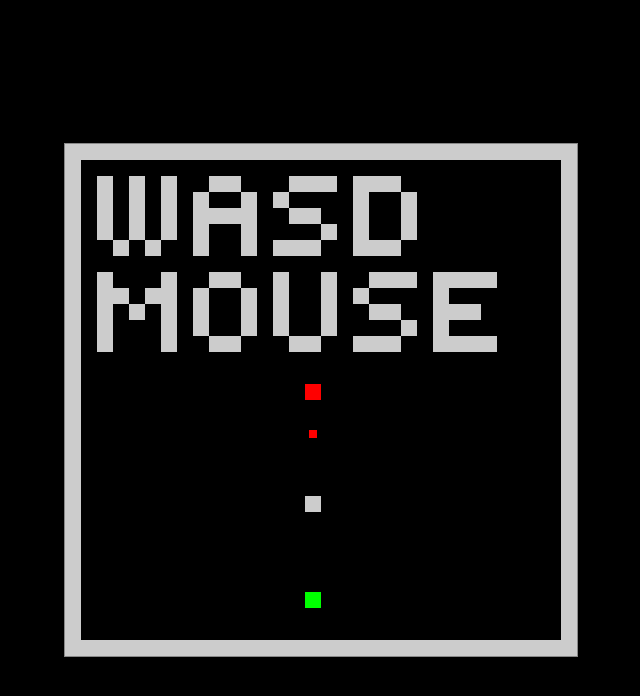
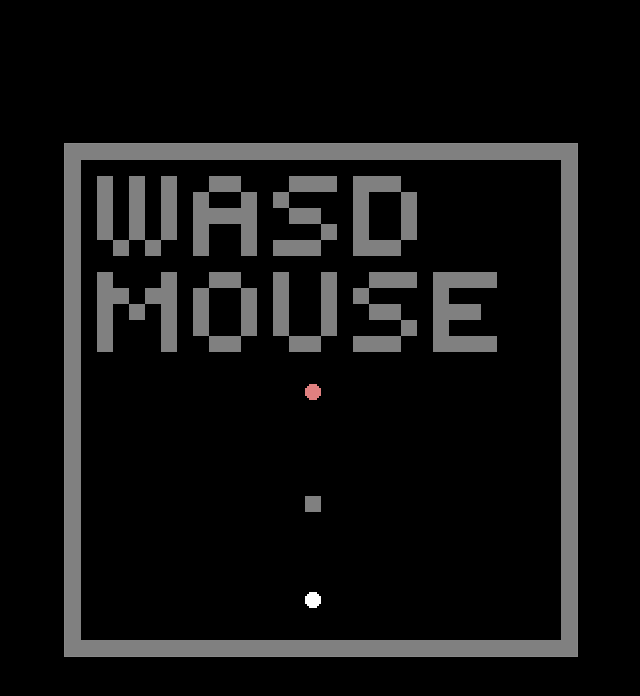
Before and after one commit to htsnul/wasdmouse, a plain HTML site: page index.html in a window 1280 px wide. Shown: the whole page, without its empty margins (319-959 px from the left). Drawn offline with Linux system fonts and the light colour scheme.

Commit message:
draw own

```diff
--- a/index.html
+++ b/index.html
@@ -1,5 +1,6 @@
 <!DOCTYPE html>
 <meta charset="utf-8">
+<title>wasdmouse</title>
 <style>
   html {
     background-color: #000;
--- a/main.js
+++ b/main.js
@@ -39,38 +39,110 @@ const stageDatas = [
     table: [
       "################################",
       "#                              #",
-      "# a                         a  #",
       "#                              #",
-      "#   #######################    #",
-      "#   #                     #    #",
-      "#   # a                a  #    #",
-      "#   #                     #    #",
-      "#   #   ##############    #    #",
-      "#   #   #            #    #    #",
-      "#   #   #  a      a  #    #    #",
-      "#   #   #            #    #    #",
-      "#   #   #            #    #    #",
-      "#   #   #            #    #    #",
-      "#   #   #            #    #    #",
-      "#   #   #            #    #    #",
-      "#   #   #  a      a  #    #    #",
-      "#   #   #            #    #    #",
-      "#   #   #            #    #    #",
-      "#   #   #            #    #    #",
-      "#   #   #            #    #    #",
-      "#   #   #            #    #    #",
-      "#   #   #            #    #    #",
-      "#   #   #            #    #    #",
-      "#   #   #                 #    #",
-      "#   #   #              a  #    #",
-      "#   #   #                 #    #",
-      "#   #   ###################    #",
+      "#                              #",
+      "#                              #",
+      "#                              #",
+      "#                              #",
+      "#                              #",
+      "#          ##########          #",
+      "#                              #",
+      "#                              #",
+      "#       #              #       #",
+      "#       #   a      a   #       #",
+      "#       #              #       #",
+      "#       #              #       #",
+      "#       #              #       #",
+      "#       #              #       #",
+      "#       #              #       #",
+      "#       #              #       #",
+      "#       #   a      a   #       #",
+      "#       #              #       #",
+      "#                              #",
+      "#                              #",
+      "#          ##########          #",
+      "#                              #",
+      "#                              #",
+      "#                              #",
+      "#                              #",
+      "#                              #",
+      "#              S               #",
+      "#                              #",
+      "################################",
+    ]
+  },
+  {
+    table: [
+      "################################",
+      "#                              #",
+      "# a                          a #",
+      "#                              #",
+      "#   ########################   #",
+      "#   #                      #   #",
+      "#   #                    a #   #",
+      "#   #                      #   #",
+      "#   #                      #   #",
+      "#   #                      #   #",
+      "#   #                      #   #",
+      "#   #                      #   #",
+      "#   #                      #   #",
+      "#   #                      #   #",
+      "#   #                      #   #",
+      "#   #                      #   #",
+      "#   #                      #   #",
+      "#   #                      #   #",
+      "#   #                      #   #",
+      "#   #                      #   #",
+      "#   #                      #   #",
+      "#   #                      #   #",
+      "#   #                      #   #",
+      "#   #                      #   #",
+      "#   #                      #   #",
+      "#   #                    a #   #",
+      "#   #                      #   #",
+      "#   #   ####################   #",
       "#   #                          #",
-      "# S # a                     a  #",
+      "# S # a                      a #",
       "#   #                          #",
       "################################",
     ]
-  }
+  },
+  {
+    table: [
+      "################################",
+      "#########              #########",
+      "########  a             ########",
+      "#######                  #######",
+      "######     ##########     ######",
+      "#####     #          #     #####",
+      "####     #            #     ####",
+      "###     #              #     ###",
+      "##     #                #     ##",
+      "#     #                  #     #",
+      "#    #                    #  a #",
+      "#   #                      #   #",
+      "#   #                      #   #",
+      "#   #                      #   #",
+      "#   #                      #   #",
+      "#   #                      #   #",
+      "#   #            a         #   #",
+      "#   #                      #   #",
+      "#   #                      #   #",
+      "#   #                      #   #",
+      "#   #   #                  #   #",
+      "#   # a  #                #    #",
+      "#   #     #              #     #",
+      "#   ##     #            #     ##",
+      "#   ###     #          #     ###",
+      "#   ####     #        #     ####",
+      "#   #####     #      #     #####",
+      "#   ######     ######     ######",
+      "#   #######              #######",
+      "# S ########         a  ########",
+      "#   #########          #########",
+      "################################",
+    ]
+  },
 ];
 
 class Vector2 {
@@ -192,10 +264,16 @@ class Controller {
 }
 
 class Screen {
+  static get WIDTH() {
+    return 256;
+  }
+  static get HEIGHT() {
+    return 256;
+  }
   constructor() {
     this._elm = document.createElement('canvas');
-    this._elm.width = 256;
-    this._elm.height = 256;
+    this._elm.width = Screen.WIDTH;
+    this._elm.height = Screen.HEIGHT;
     this._elm.className = 'screen';
     this._elm.style.border = '1px solid #888';
     this._elm.style.imageRendering = 'pixelated';
@@ -204,9 +282,6 @@ class Screen {
     document.body.style.display = 'flex';
     document.body.style.justifyContent = 'center';
     document.body.appendChild(this._elm);
-    const ctx = this._elm.getContext('2d');
-    ctx.fillStyle = '#f00';
-    ctx.fillRect(0, 0, 8, 8);
   }
   clientToScreen(pos) {
     const borderWidth = 1;
@@ -216,6 +291,74 @@ class Screen {
       Math.round((pos.x - (clientRect.x + borderWidth)) / scale),
       Math.round((pos.y - (clientRect.y + borderWidth)) / scale)
     );
+  }
+  beginFrame() {
+    const ctx = this._elm.getContext('2d');
+    this._imageData = ctx.getImageData(0, 0, 256, 256);
+    this.clear();
+  }
+  endFrame() {
+    const ctx = this._elm.getContext('2d');
+    ctx.putImageData(this._imageData, 0, 0);
+  }
+  clear() {
+    for (let i = 0; i < 256 * 256; ++i) {
+      this._imageData.data[4 * i + 0] = 0;
+      this._imageData.data[4 * i + 1] = 0;
+      this._imageData.data[4 * i + 2] = 0;
+      this._imageData.data[4 * i + 3] = 255;
+    }
+  }
+  drawSquare(pos, width, color) {
+    const cx = Math.floor(pos.x);
+    const cy = Math.floor(pos.y);
+    const hw = width / 2;
+    let xs = cx - hw;
+    let xe = cx + hw;
+    let ys = cy - hw;
+    let ye = cy + hw;
+    if (xe < 0 || xs >= Screen.WIDTH || ye < 0 || ys >= Screen.HEIGHT) {
+      return;
+    }
+    xs = Math.max(xs, 0);
+    xe = Math.min(xe, Screen.WIDTH);
+    ys = Math.max(ys, 0);
+    ye = Math.min(ye, Screen.HEIGHT);
+    for (let y = ys; y < ye; ++y) {
+      for (let x = xs; x < xe; ++x) {
+        const i = Screen.WIDTH * y + x;
+        this._imageData.data[4 * i + 0] = color[0];
+        this._imageData.data[4 * i + 1] = color[1];
+        this._imageData.data[4 * i + 2] = color[2];
+      }
+    }
+  }
+  drawCircle(pos, radius, color) {
+    const cx = Math.floor(pos.x);
+    const cy = Math.floor(pos.y);
+    let ys = cy - radius;
+    let ye = cy + radius;
+    if (ye < 0 || ys >= Screen.HEIGHT) {
+      return;
+    }
+    ys = Math.max(ys, 0);
+    ye = Math.min(ye, Screen.HEIGHT);
+    for (let y = ys; y < ye; ++y) {
+      const hx = Math.floor(Math.sqrt((radius + 0.5) * (radius + 0.5) - ((y + 0.5) - cy) * ((y + 0.5) - cy)));
+      let xs = cx - hx;
+      let xe = cx + hx;
+      if (xe < 0 || xs >= Screen.WIDTH) {
+        continue;
+      }
+      xs = Math.max(xs, 0);
+      xe = Math.min(xe, Screen.WIDTH);
+      for (let x = xs; x < xe; ++x) {
+        const i = Screen.WIDTH * y + x;
+        this._imageData.data[4 * i + 0] = color[0];
+        this._imageData.data[4 * i + 1] = color[1];
+        this._imageData.data[4 * i + 2] = color[2];
+      }
+    }
   }
 }
 
@@ -274,8 +417,6 @@ class Stage {
     }
   }
   update() {
-    const ctx = document.querySelector('.screen').getContext('2d');
-    ctx.fillStyle = '#ccc';
     const cw = Stage.CELL_WIDTH;
     const wic = Stage.WIDTH_IN_CELL;
     for (let y = 0; y < wic; ++y) {
@@ -284,7 +425,7 @@ class Stage {
           continue;
         }
         if (this._table[y][x] === '#') {
-          ctx.fillRect(cw * x, cw * y, cw, cw);
+          screen.drawSquare(new Vector2(cw * (x + 0.5), cw * (y + 0.5)), cw, [128, 128, 128]);
         }
       }
     }
@@ -346,19 +487,17 @@ class Ship {
       velSign.y = +1;
     }
     const vel = velSign.multiplyScalar(4);
-    vel.clampLength(0, 3);
+    vel.clampLength(0, 4);
     this._pos.add(vel);
     stage.pushOut(this._pos, 4);
     if (this._countToShot > 0) {
       this._countToShot--;
     }
     if (controller.isButtonHeld('MOUSE_BUTTON_LEFT') && this._countToShot === 0) {
-      new Shot(this._pos, controller.mousePosition.clone().sub(this._pos).normalize().multiplyScalar(6));
+      new Shot(this._pos, controller.mousePosition.clone().sub(this._pos).normalize().multiplyScalar(8));
       this._countToShot = 4;
     }
-    const ctx = document.querySelector('.screen').getContext('2d');
-    ctx.fillStyle = '#0f0';
-    ctx.fillRect(Math.round(this._pos.x - 4), Math.round(this._pos.y - 4), 8, 8);
+    screen.drawCircle(this._pos, 4, [255, 255, 255]);
   }
   isHit(pos) {
     return pos.clone().sub(this._pos).length() <= 4;
@@ -381,19 +520,18 @@ class Enemy {
     this._pos.add(this._vel);
     this._count++;
     if (this._count > 10) {
-      new Bullet(this._pos, ship.position.clone().sub(this._pos).normalize().multiplyScalar(3));
+      new Bullet(this._pos, ship.position.clone().sub(this._pos).normalize().multiplyScalar(8));
       this._count = 0;
     }
-    const ctx = document.querySelector('.screen').getContext('2d');
-    ctx.fillStyle = '#f00';
+    let color = [224, 128, 128];
     if (this._shouldFlash) {
-      ctx.fillStyle = '#fff';
+      color = [255, 255, 255];
       this._shouldFlash = false;
     }
-    ctx.fillRect(Math.round(this._pos.x - 4), Math.round(this._pos.y - 4), 8, 8);
+    screen.drawCircle(this._pos, 4, color);
   }
-  isHit(pos) {
-    return pos.clone().sub(this._pos).length() <= 4;
+  isHit(pos, offset = 0) {
+    return pos.clone().sub(this._pos).length() <= 4 + offset;
   }
   onHit(pos) {
     this._hp--;
@@ -420,8 +558,8 @@ class Enemies {
   get isEmpty() {
     return this._enemies.length === 0;
   }
-  findHit(pos) {
-    return this._enemies.find(e => e.isHit(pos));
+  findHit(pos, offset = 0) {
+    return this._enemies.find(e => e.isHit(pos, offset));
   }
   update() {
     this._enemies.forEach(enemy => enemy.update());
@@ -441,16 +579,14 @@ class Shot {
       return;
     }
     {
-        const hitEnemy = enemies.findHit(this._pos);
+        const hitEnemy = enemies.findHit(this._pos, 4);
         if (hitEnemy !== undefined) {
             hitEnemy.onHit();
             shots.remove(this);
             return;
         }
     }
-    const ctx = document.querySelector('.screen').getContext('2d');
-    ctx.fillStyle = '#0f0';
-    ctx.fillRect(Math.round(this._pos.x - 2), Math.round(this._pos.y - 2), 4, 4);
+    screen.drawCircle(this._pos, 2, [128, 128, 255]);
   }
 }
 
@@ -490,9 +626,7 @@ class Bullet {
         ship.onHit();
         return;
     }
-    const ctx = document.querySelector('.screen').getContext('2d');
-    ctx.fillStyle = '#f00';
-    ctx.fillRect(Math.round(this._pos.x - 2), Math.round(this._pos.y - 2), 4, 4);
+    screen.drawCircle(this._pos, 3, [255, 192, 192]);
   }
 }
 
@@ -523,18 +657,17 @@ let shots;
 let bullets;
 
 function update() {
-  const ctx = document.querySelector('.screen').getContext('2d');
-  ctx.fillStyle = '#000';
-  ctx.fillRect(0, 0, 256, 256);
   if (enemies.isEmpty) {
     stage.goToNextStage();
   }
+  screen.beginFrame();
   stage.update();
   ship.update();
   enemies.update();
   shots.update();
   bullets.update();
   controller.updatePrev();
+  screen.endFrame();
 }
 
 onload = () => {
```
